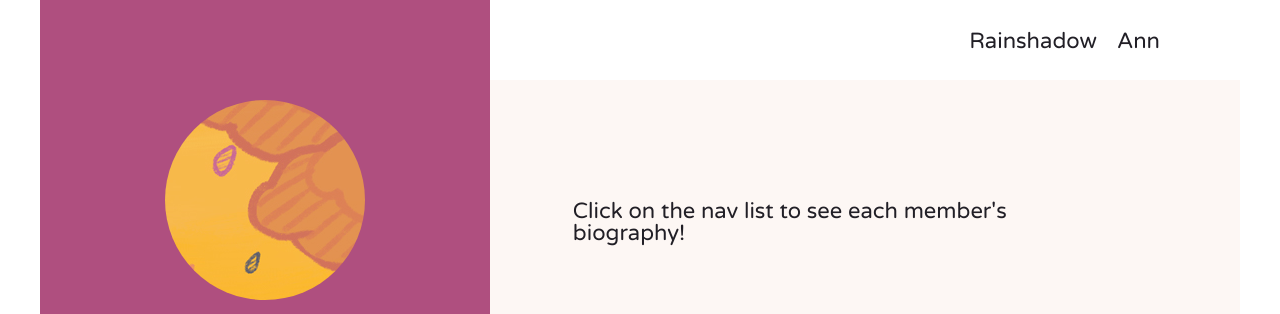
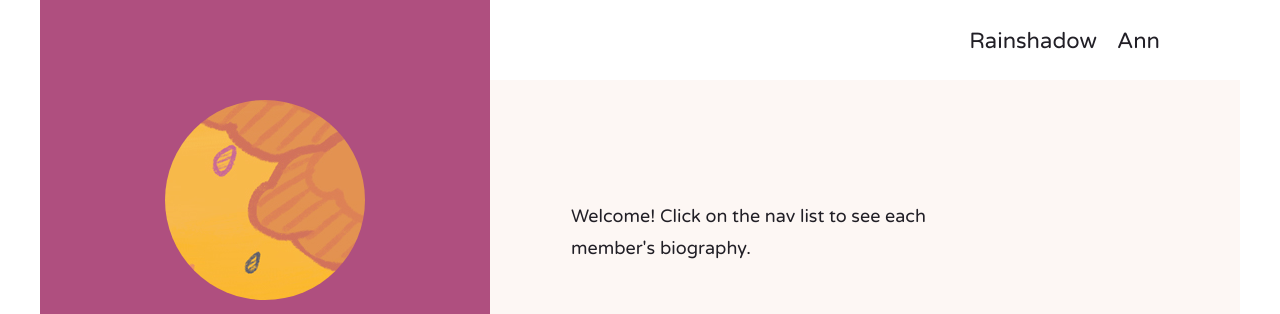
Before and after one commit to lightbluecactus/Kang_Yan_Dynamic_Team_Page, a plain HTML site: page index.html in a window 1280 px wide. Shown: the top 314 px of the page. Drawn offline with nearby package versions, Linux system fonts and the light colour scheme.

Commit message:
update readme

```diff
--- a/css/main.css
+++ b/css/main.css
@@ -97,7 +97,10 @@ main
 
 #introText
 {
+	font-size: 18px;
+	line-height: 32px;
 	margin-top: 200px;
 	margin-left:15%;
+	margin-right: 15%;
 	display: block;
 }
--- a/index.html
+++ b/index.html
@@ -39,7 +39,7 @@
 
 			<section id="intrduction">
 				<h2 class="hidden">Introduction</h2>
-				<p id="introText">Click on the nav list to see each member's biography!</p>
+				<p id="introText">Welcome! Click on the nav list to see each member's biography.</p>
 			</section>
 
 			</main>
--- a/js/main.js
+++ b/js/main.js
@@ -8,9 +8,9 @@
 			introText = document.querySelector("#introText");
 
 	const introContent = [
-		[`Team Page`, `Click on the nav list to see each member's biography!`, `#AF4F7F`],
-		[`Rainshadow`, `Click on the nav list to see each member's biography! 1`, `#A1367D`],
-		[`Ann`, `Click on the nav list to see each member's biography! 2`, `#9C72B8`]
+		[`Team Page`, `Welcome! Click on the nav list to see each member's biography.`, `#AF4F7F`],
+		[`Rainshadow`, `Now I would like to introduce my real identity to you - a witch! This is my fantastic costume for Halloween. Look at the velvet witch hat, and I'm ready to conjure snacks for my animal friends in backyard.`, `#A1367D`],
+		[`Ann`, `A 13-year-old young lady who is organizing a secret club in the abandoned attic... Well, I believe after seeing her zombie-like skin colour, everyone wants to know why she resurrected to live. That's a secret, too.`, `#9C72B8`]
 	];
 
 
```
Also changed, not shown: 1 other file.
